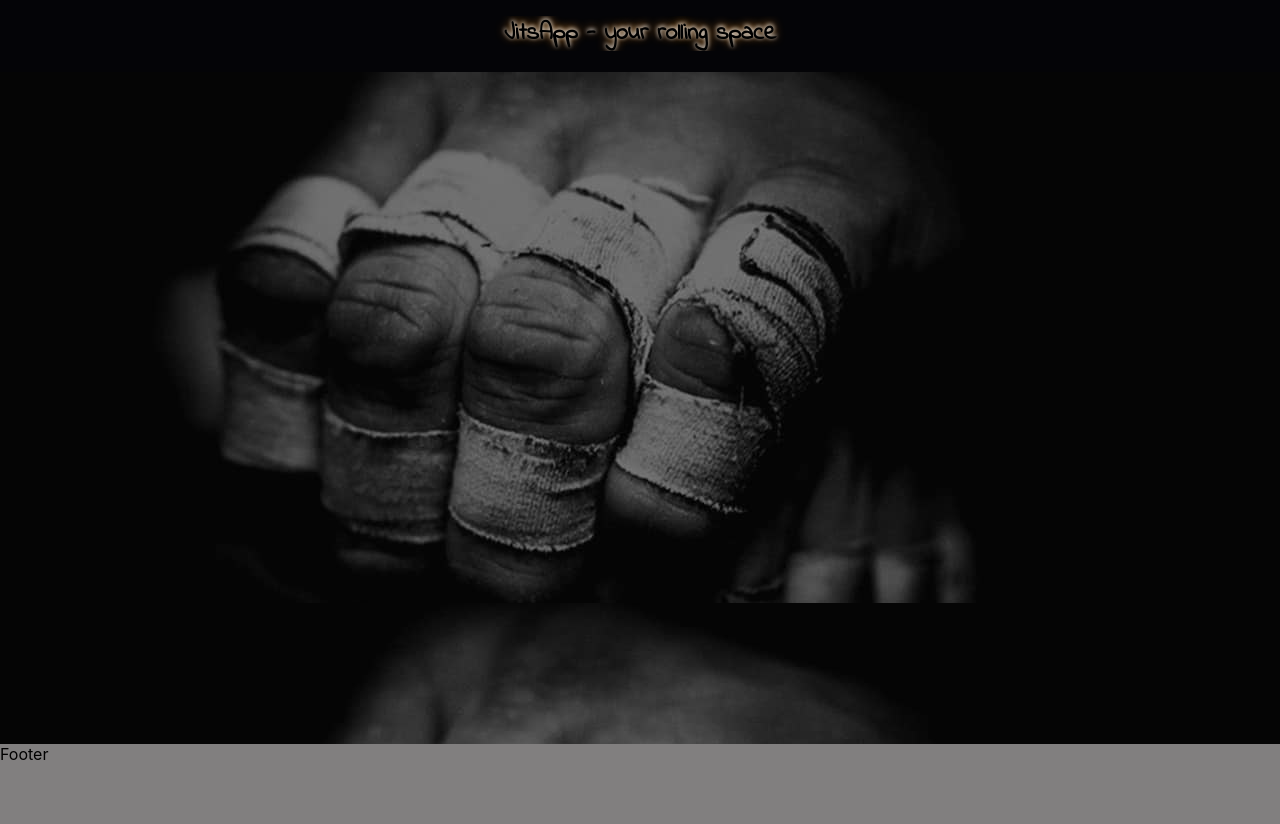
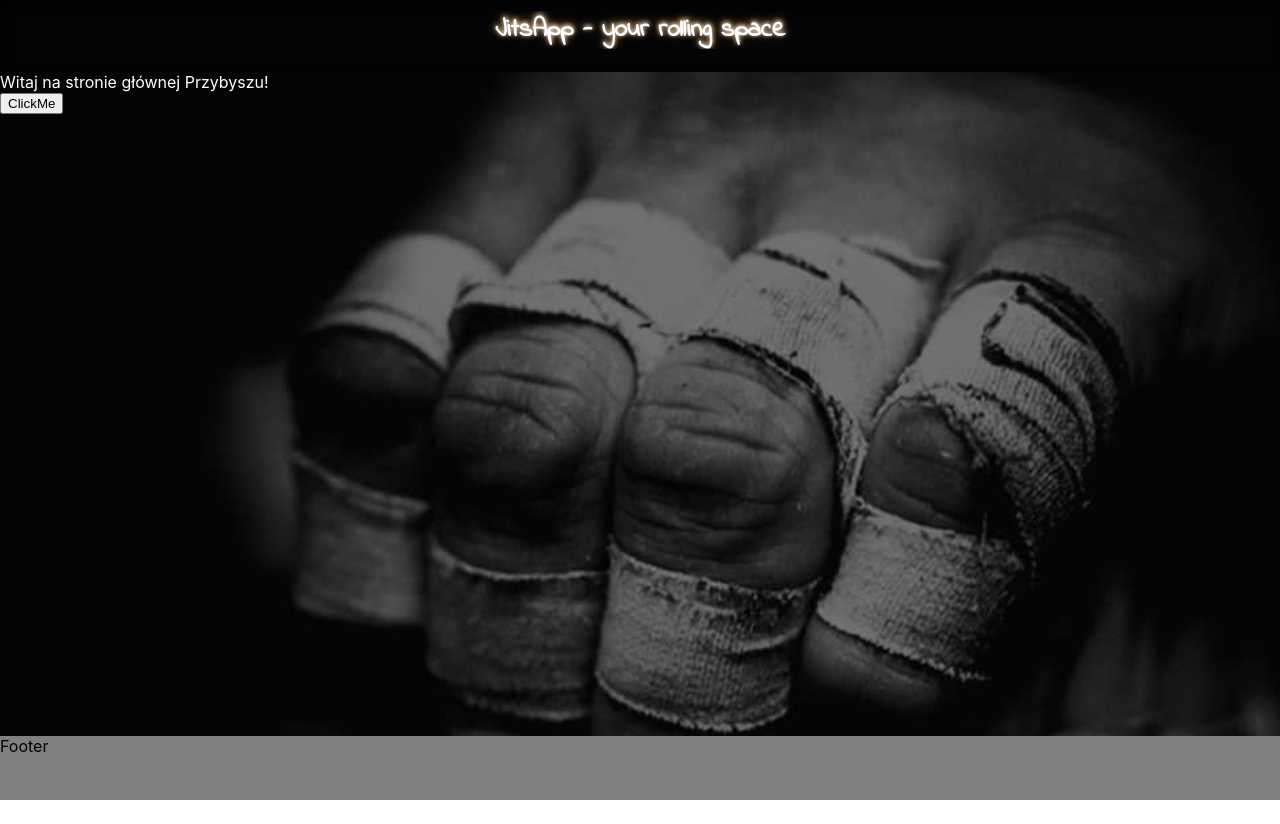
Before and after one commit to Arssin/JitsApp, a React (Create React App) app: page / in a window 1280 px wide. After the commit the page ends 800 px from the top, so only its background shows below. Built offline with nearby package versions, Linux system fonts and the light colour scheme.

Commit message:
Layout fixes

```diff
--- a/src/App.js
+++ b/src/App.js
@@ -1,15 +1,11 @@
+import './App.css';
+import { BrowserRouter as Router } from 'react-router-dom';
+import { PageLayout } from './PageLayout/Pagelayout';
 
-import './App.css';
-import {HomePage} from '../src/Home/Home';
-import {Header} from '../src/Header/Header'
-import { BrowserRouter as Router } from 'react-router-dom';
-import {Footer} from './Footer/Footer'
 function App() {
   return (
     <Router>
-      <Header/>
-      <HomePage />
-      <Footer />
+      <PageLayout />
     </Router>
   );
 }
--- a/src/Footer/Footer.module.scss
+++ b/src/Footer/Footer.module.scss
@@ -1,4 +1,4 @@
 .footer {
   background-color: rgb(129, 127, 127);
-  height: 10vh;
+  height: 8vh;
 }
--- a/src/Header/Header.module.scss
+++ b/src/Header/Header.module.scss
@@ -2,14 +2,14 @@
   background-color: rgb(4, 4, 7);
   width: 100vw;
   height: 9vh;
-  position: absolute;
-
-  // -webkit-box-shadow: 5px 5px 5px 0px #000000, inset 4px 4px 15px 0px #000000, 5px 4px 7px 4px rgba(84, 199, 255, 0.7);
-  // box-shadow: 5px 5px 5px 0px #000000, inset 4px 4px 15px 0px #000000, 5px 4px 7px 4px rgba(84, 199, 255, 0.7);
+  -webkit-box-shadow: 5px 5px 5px 0px #000000, inset 4px 4px 15px 0px #000000, 5px 4px 7px 4px rgba(84, 199, 255, 0);
+  box-shadow: 5px 5px 5px 0px #000000, inset 4px 4px 15px 0px #000000, 5px 4px 7px 4px rgba(84, 199, 255, 0);
+  margin: 0;
 }
 
 .fontDiv {
-  font-size: 1.5rem;
+  color: white;
+  font-size: 1.6rem;
   font-family: 'Indie Flower', cursive;
   font-weight: bold;
   text-overflow: ellipsis;
@@ -17,4 +17,5 @@
   overflow: hidden;
   white-space: nowrap;
   text-shadow: 0 -1px 4px #fff, 0 -2px 10px rgb(212, 130, 36);
+  margin: 0.7rem 0.3rem 0.5rem 0.3rem;
 }
--- a/src/Home/Home.jsx
+++ b/src/Home/Home.jsx
@@ -1,9 +1,12 @@
 import styles from '../Home/Home.module.scss';
 
-export function HomePage(){
+export function HomePage() {
   return (
     <div className={styles.home}>
-      Witaj na stronie głównej Przybyszu!
+      <div className={styles.homeText}>Witaj na stronie głównej Przybyszu!</div>
+      <div>
+        <button className={styles.homeBtn}>ClickMe</button>
+      </div>
     </div>
-  )
+  );
 }
--- a/src/Home/Home.module.scss
+++ b/src/Home/Home.module.scss
@@ -1,9 +1,12 @@
 .home {
-  // background-color: rgb(115, 181, 219);
-  height: 93vh;
-  margin: 0;
-  // -webkit-box-shadow: 5px 5px 5px 0px #000000, inset 4px 4px 15px 0px #000000, 5px 4px 7px 4px rgba(84, 199, 255, 0.7);
-  // box-shadow: 5px 5px 5px 0px #000000, inset 4px 4px 15px 0px #000000, 5px 4px 7px 4px rgba(84, 199, 255, 0.7);
-  background-image: url(../images/home-background-main.jpg);
-  background-repeat: inherit;
+  height: 83vh;
+  background: url(../images/home-background-main.jpg) no-repeat fixed;
+  -webkit-background-size: cover;
+  -moz-background-size: cover;
+  -o-background-size: cover;
+  background-size: cover;
 }
+
+.homeText {
+  color: white;
+}
--- /dev/null
+++ b/src/PageLayout/Pagelayout.jsx
@@ -0,0 +1,14 @@
+import styles from '../PageLayout/Pagelayout.module.scss';
+import { Header } from '../Header/Header';
+import { HomePage } from '../Home/Home';
+import { Footer } from '../Footer/Footer';
+
+export function PageLayout() {
+  return (
+    <div className={styles.container}>
+      <Header />
+      <HomePage />
+      <Footer />
+    </div>
+  );
+}
--- /dev/null
+++ b/src/PageLayout/Pagelayout.module.scss
@@ -0,0 +1,4 @@
+.container {
+  display: flex;
+  flex-direction: column;
+}
```
Also changed, not shown: .eslintrc.js.
